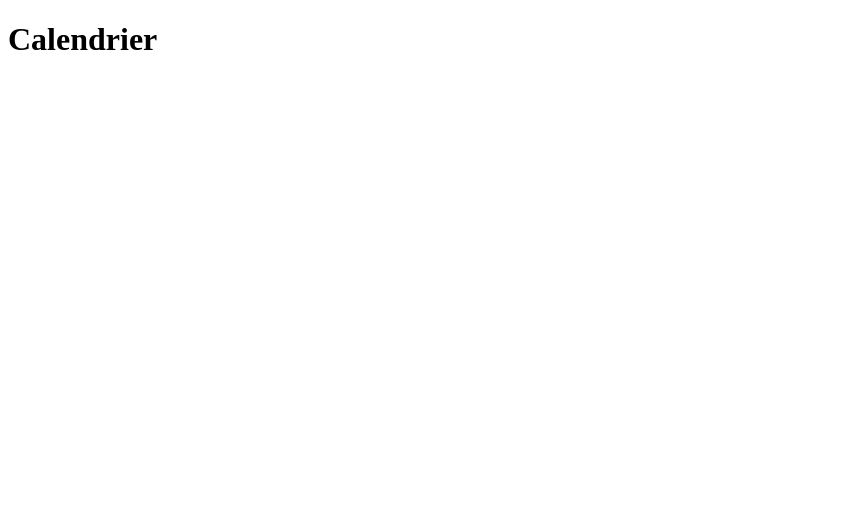
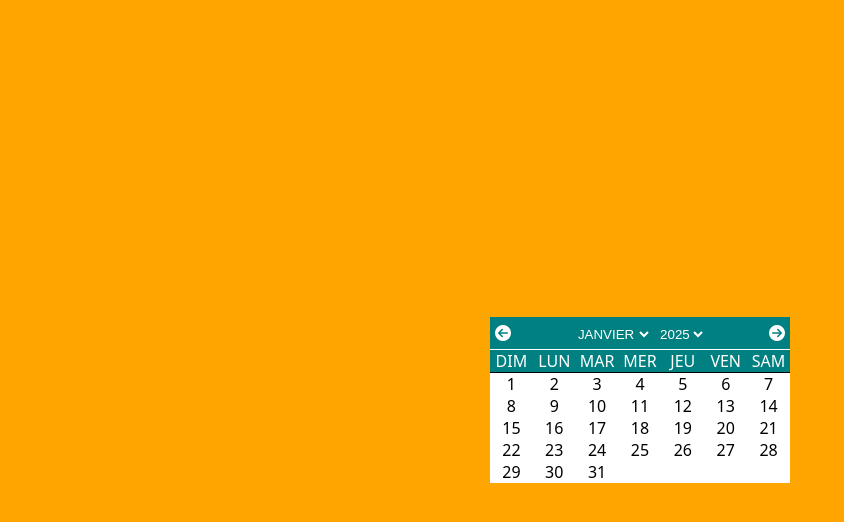
Before and after one commit to aytchinda/Calendar, a plain HTML site: page index.html in a window 1280 px wide. Shown: the whole page, without its empty margins (0-844 px from the left). Drawn offline with Linux system fonts and the light colour scheme.

Commit message:
Mise en forme de l'entête du calendrier, et mise en forme de l'interface grapgique

```diff
--- a/assets/css/color.css
+++ b/assets/css/color.css
@@ -0,0 +1,6 @@
+:root{
+    --main-color : teal;
+    --main-color-body : orange;
+    --main-color-white : white;
+
+}
--- a/assets/css/style.css
+++ b/assets/css/style.css
@@ -0,0 +1,52 @@
+@import url(./color.css);
+
+#app{
+
+    background-color: var(--main-color-body);
+    height: 100vh;
+    display: flex;
+    justify-content: center;
+    align-items: center;
+}
+body{
+    margin: 0;
+    padding: 0;
+    font-family: system-ui, -apple-system, BlinkMacSystemFont, 'Segoe UI', Roboto, Oxygen, Ubuntu, Cantarell, 'Open Sans', 'Helvetica Neue', sans-serif;
+}
+
+
+.calendrier{
+    background-color: var(--main-color-white);
+    width: 90%;
+    max-width: 300px;
+}
+.calendrier-header{
+    background-color: var(--main-color);
+    color: var(--main-color-white);
+}
+.calendrier .calendrier-title{
+    display: flex;
+    justify-content: space-between;
+    align-items: center;
+    padding: 5px;
+}
+.calendrier .calendrier-title select {
+    border: none;
+    background-color: var(--main-color);
+    color: var(--main-color-white);
+    outline: none;
+}
+.calendrier .calendrier-weekday{
+    display : grid;
+    grid-template-columns: repeat(7, 1fr);
+    /* padding: 5px; */
+    text-align: center;
+    border-top: 0.6px solid;
+}
+.calendrier .calendrier-content{
+    display: grid;
+    grid-template-columns: repeat(7, 1fr);
+    /* padding: 5px; */
+    text-align: center;
+    border-top: 0.6px solid;
+}
--- a/index.html
+++ b/index.html
@@ -1,14 +1,83 @@
 <!DOCTYPE html>
 <html lang="en">
+
 <head>
     <meta charset="UTF-8">
     <meta name="viewport" content="width=device-width, initial-scale=1.0">
     <title>Calendrier</title>
     <link rel="stylesheet" href="assets/css/style.css">
+    <link rel="stylesheet" href="https://cdnjs.cloudflare.com/ajax/libs/font-awesome/6.7.2/css/all.min.css"
+        integrity="sha512-Evv84Mr4kqVGRNSgIGL/F/aIDqQb7xQ2vcrdIwxfjThSH8CSR7PBEakCr51Ck+w+/U6swU2Im1vVX0SVk9ABhg=="
+        crossorigin="anonymous" referrerpolicy="no-referrer" />
 </head>
+
 <body>
     <div id="app">
-        <h1>Calendrier</h1>
+        <div class="calendrier">
+            <div class="calendrier-header">
+                <div class="calendrier-title">
+                    <i class="fa-solid fa-circle-arrow-left"></i>
+                    <div class="select-current">
+                        <select name="currentMonth" id="currentMonth">
+                            <option value="1">JANVIER</option>
+                            <option value="2">FEVRIER</option>
+                            <option value="3">MARS</option>
+                            <option value="4">AVRIL</option>
+                        </select>
+                        <select name="currentYear" id="currentMonth">
+                            <option value="1">2025</option>
+                            <option value="2">2024</option>
+                            <option value="3">2023</option>
+                            <option value="4">2022</option>
+                        </select>
+                    </div>
+                    <i class="fa-solid fa-circle-arrow-right"></i>
+                </div>
+                <div class="calendrier-weekday">
+                    <div class="weekday-item">DIM</div>
+                    <div class="weekday-item">LUN</div>
+                    <div class="weekday-item">MAR</div>
+                    <div class="weekday-item">MER</div>
+                    <div class="weekday-item">JEU</div>
+                    <div class="weekday-item">VEN</div>
+                    <div class="weekday-item">SAM</div>
+                </div>
+            </div>
+            <div class="calendrier-content">
+                <div class="day-item">1</div>
+                <div class="day-item">2</div>
+                <div class="day-item">3</div>
+                <div class="day-item">4</div>
+                <div class="day-item">5</div>
+                <div class="day-item">6</div>
+                <div class="day-item">7</div>
+                <div class="day-item">8</div>
+                <div class="day-item">9</div>
+                <div class="day-item">10</div>
+                <div class="day-item">11</div>
+                <div class="day-item">12</div>
+                <div class="day-item">13</div>
+                <div class="day-item">14</div>
+                <div class="day-item">15</div>
+                <div class="day-item">16</div>
+                <div class="day-item">17</div>
+                <div class="day-item">18</div>
+                <div class="day-item">19</div>
+                <div class="day-item">20</div>
+                <div class="day-item">21</div>
+                <div class="day-item">22</div>
+                <div class="day-item">23</div>
+                <div class="day-item">24</div>
+                <div class="day-item">25</div>
+                <div class="day-item">26</div>
+                <div class="day-item">27</div>
+                <div class="day-item">28</div>
+                <div class="day-item">29</div>
+                <div class="day-item">30</div>
+                <div class="day-item">31</div>
+            </div>
+        </div>
     </div>
 </body>
+
 </html>
```
